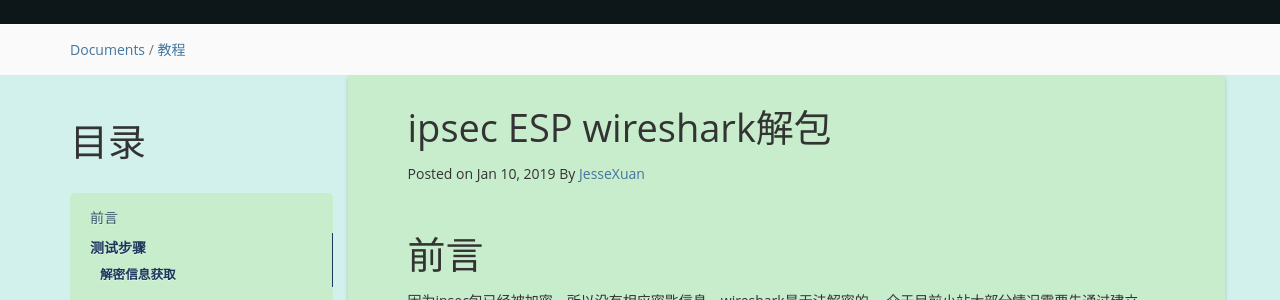
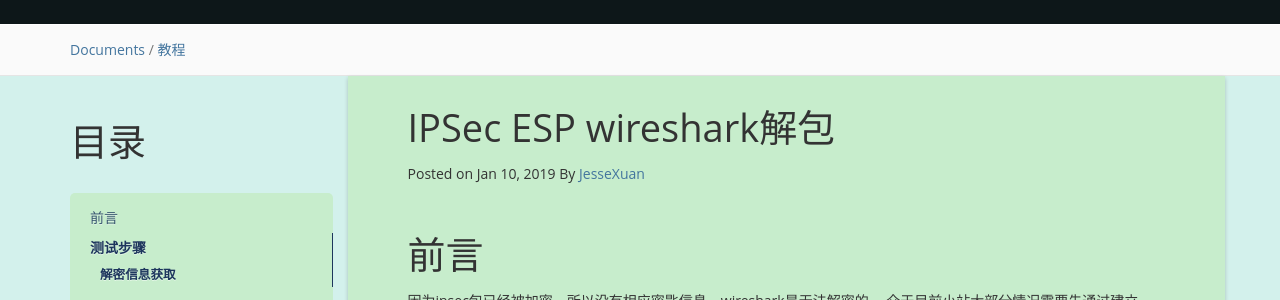
Before and after one commit to JesseXuan/jessexuan.github.io, a Jekyll site: the page built from _posts/2019-01-10-ipsec_esp_packet_decode.md, in a window 1280 px wide and 900 px high. Shown: the part 211-511 px from the top of the window. Built offline with Jekyll 4.4.1, drawn with Linux system fonts in a browser that asks for light colours; nearby versions of some CDN libraries; a script that is not in the unit is left out; comment, search, counter and statistics services are not loaded.

```diff
--- a/_posts/2019-01-10-ipsec_esp_packet_decode.md
+++ b/_posts/2019-01-10-ipsec_esp_packet_decode.md
@@ -1,6 +1,6 @@
 ---
 layout: post
-title:  "ipsec ESP wireshark解包"
+title:  "IPSec ESP wireshark解包"
 date:   2019-01-10 17:31:01 +0800
 categories: Documents
 tag: 教程
```
